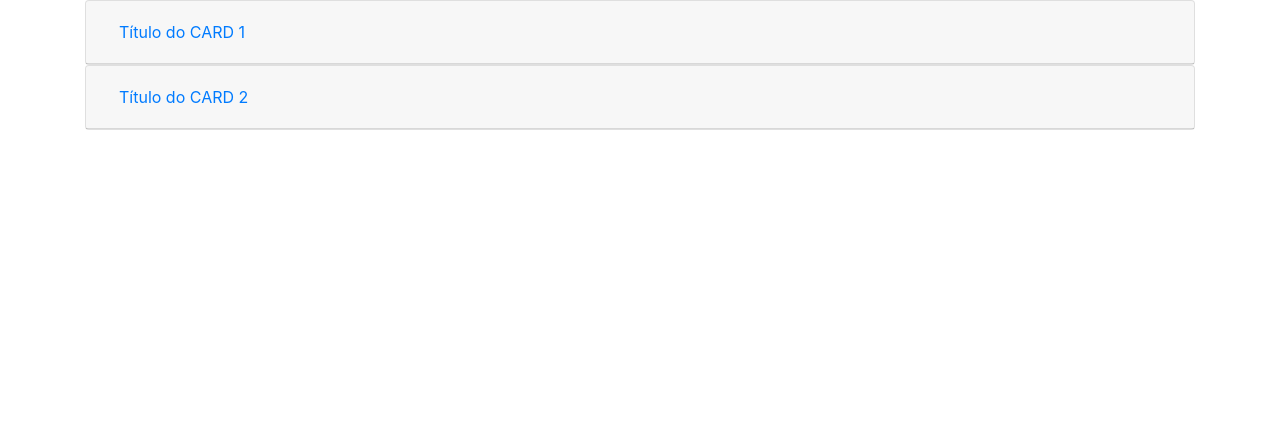
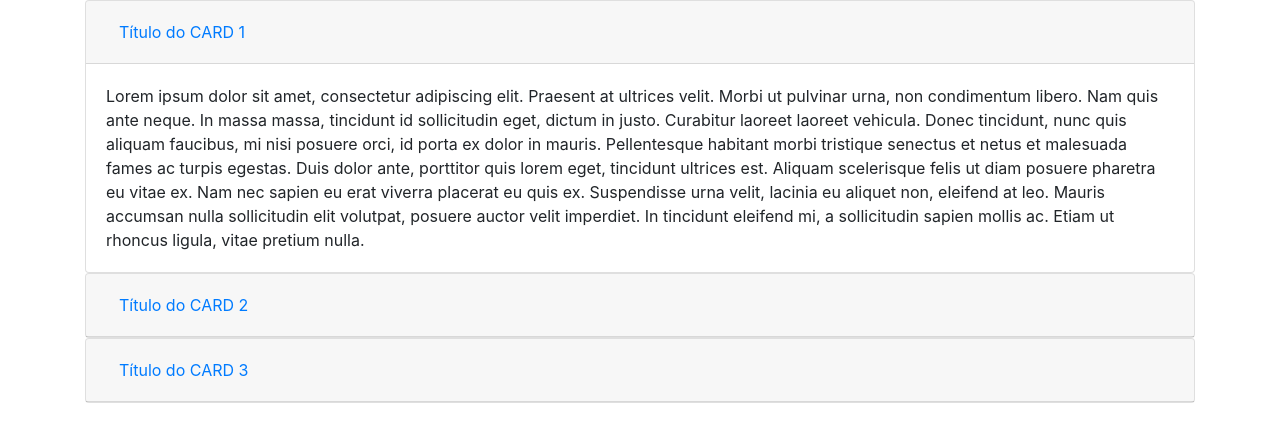
Before and after one commit to deusyvan/bootstrap4, a PHP site: page / in a window 1280 px wide. Shown: the top 442 px of the page. Run offline with PHP 8.4, Linux system fonts and the light colour scheme.

Commit message:
Colocando mais um item no accordion e deixando o primeiro sendo visualizado

```diff
--- a/index.php
+++ b/index.php
@@ -22,7 +22,7 @@
 							data-target="#c1" aria-controls="c1">Título do CARD 1</button>
 					</div>
 
-					<div class="collapse" id="c1" data-parent="#accordion">
+					<div class="collapse show" id="c1" data-parent="#accordion">
     					<div class="card-body">
     						Lorem ipsum dolor sit amet, consectetur adipiscing elit. Praesent at ultrices velit.
     						 Morbi ut pulvinar urna, non condimentum libero. Nam quis ante neque.
@@ -56,7 +56,19 @@
 					</div>
 				</div>
 
+				<div class="card">
+					<div class="card-header">
+						<button class="btn btn-link" data-toggle="collapse"
+							data-target="#c3" aria-controls="c3">Título do CARD 3</button>
+					</div>
 
+					<div class="collapse" id="c3" data-parent="#accordion">
+    					<div class="card-body">
+    						Ut ac vehicula arcu. Nulla lorem diam, scelerisque in urna a, malesuada gravida justo. Mauris ac cursus est.
+    						Sed congue magna non lobortis viverra.
+    					</div>
+					</div>
+				</div>
 
 
 			</div>
```
